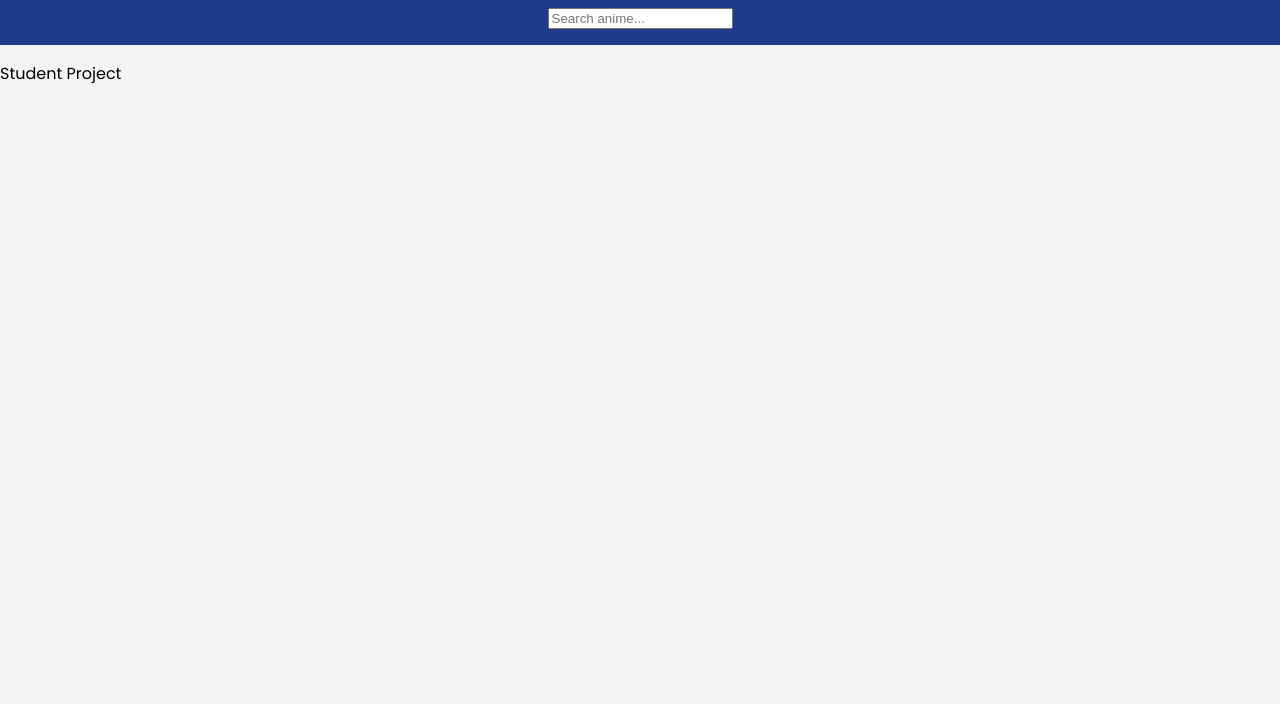
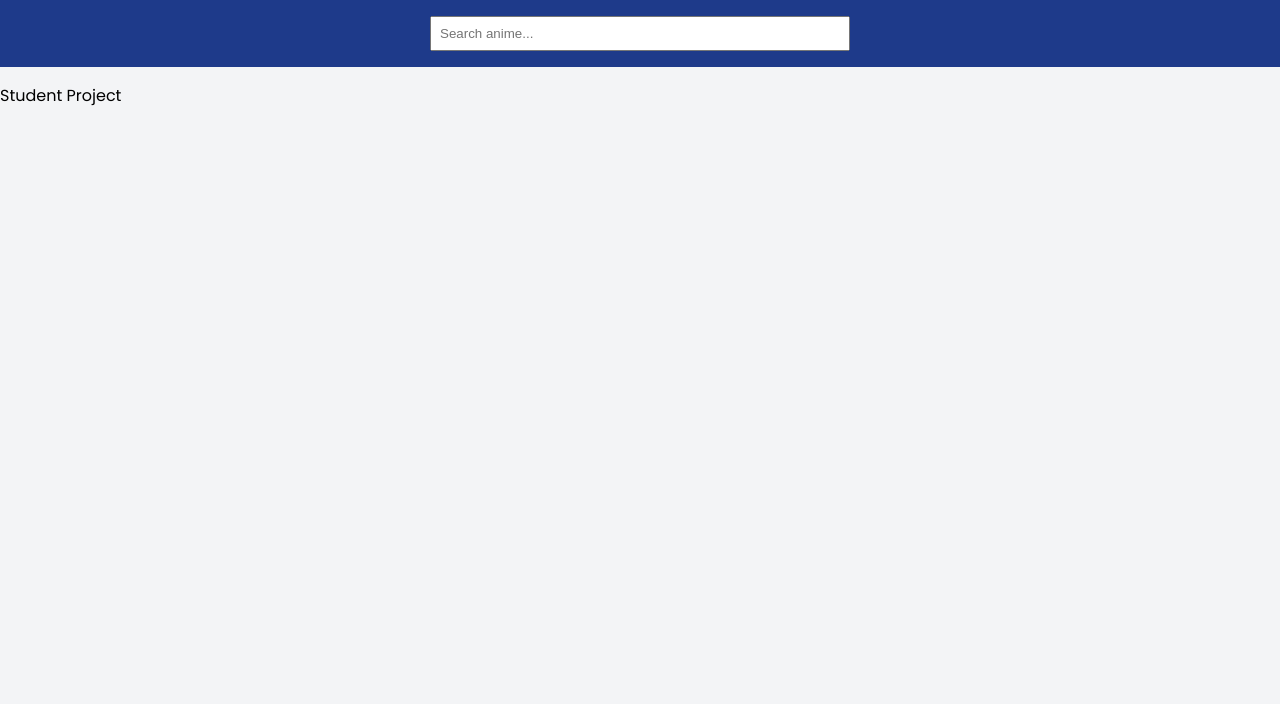
Before and after one commit to najibmahmud-netizen/Anime-project, a plain HTML site: page index.html in a window 1280 px wide. Shown: the part 96-800 px from the top of the page. Drawn offline with nearby package versions, Linux system fonts and the light colour scheme.

Commit message:
input style

```diff
--- a/style.css
+++ b/style.css
@@ -21,3 +21,10 @@ header {
   text-align: center;
   font-family: 'Playfair Display', serif;
 }
+
+input {
+  padding: 0.5rem;
+  margin-top: 10px;
+  width: 80%;
+  max-width: 400px;
+}
```
